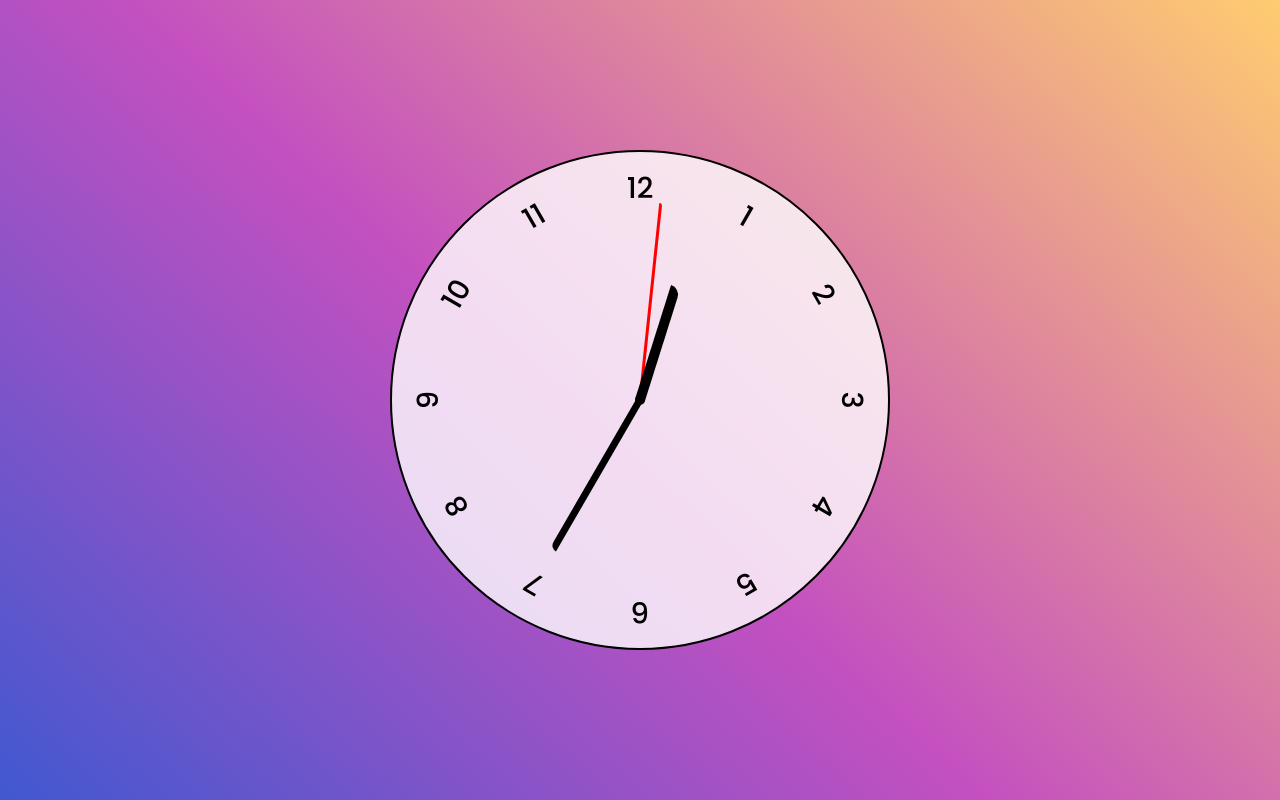
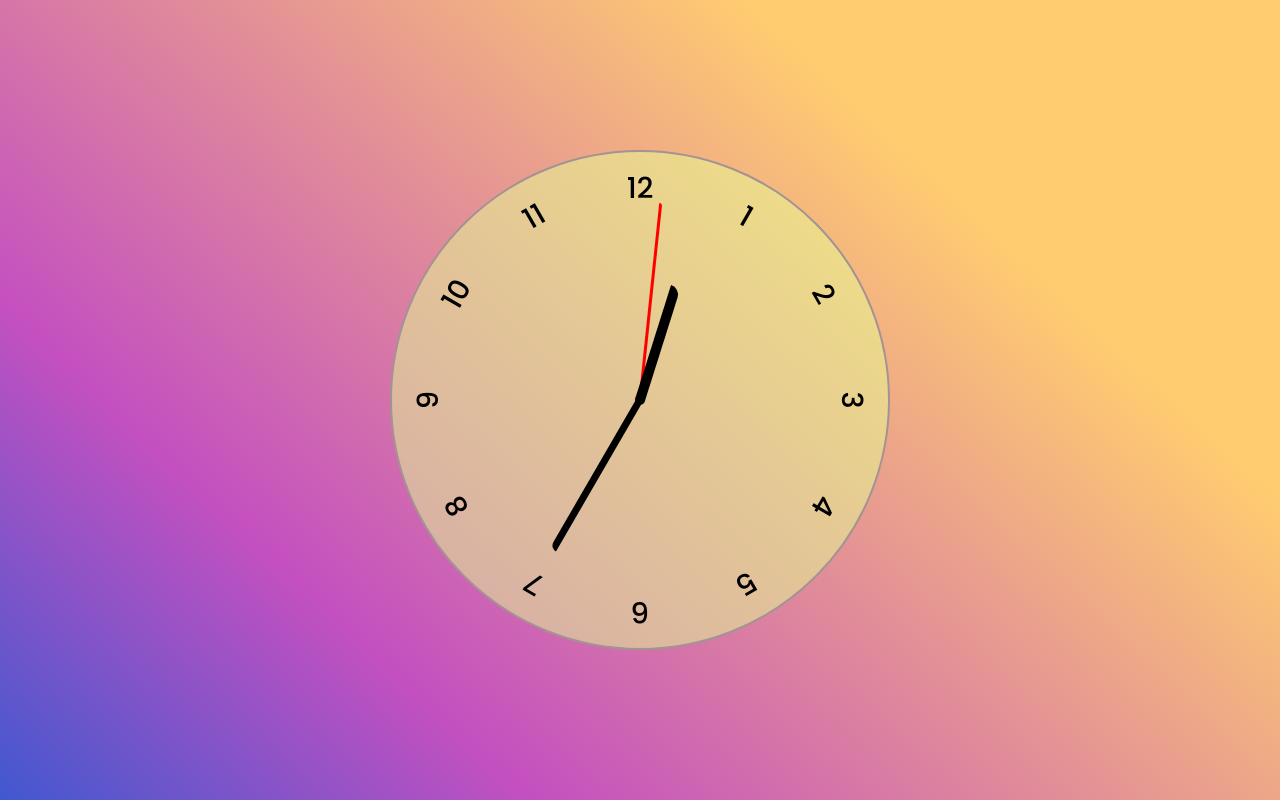
Before and after one commit to railsonsilva7/Relogio, a plain HTML site: page index.html in a window 1280 px wide. Drawn offline with Linux system fonts and the light colour scheme.

Commit message:
Update style.css

```diff
--- a/style.css
+++ b/style.css
@@ -9,8 +9,8 @@ body {
       background-image: linear-gradient(
         43deg,
         #4158d0 0%,
-        #c450c0 46%,
-        #ffcc70 100%
+        #c450c0 25%,
+        #ffcc70 75%
       ) ;
       height: 100vh;
       display: flex;
@@ -23,9 +23,9 @@ body {
 .clock {
   width: 500px;
   height: 500px;
-  background-color: rgba(255, 255, 255, 0.8);
+  background-color: rgba(230, 550, 150, 0.5);
   border-radius: 50%;
-  border: 2px solid black;
+  border: 2px solid rgb(163, 147, 147);
   position: relative;
 }
 
```
